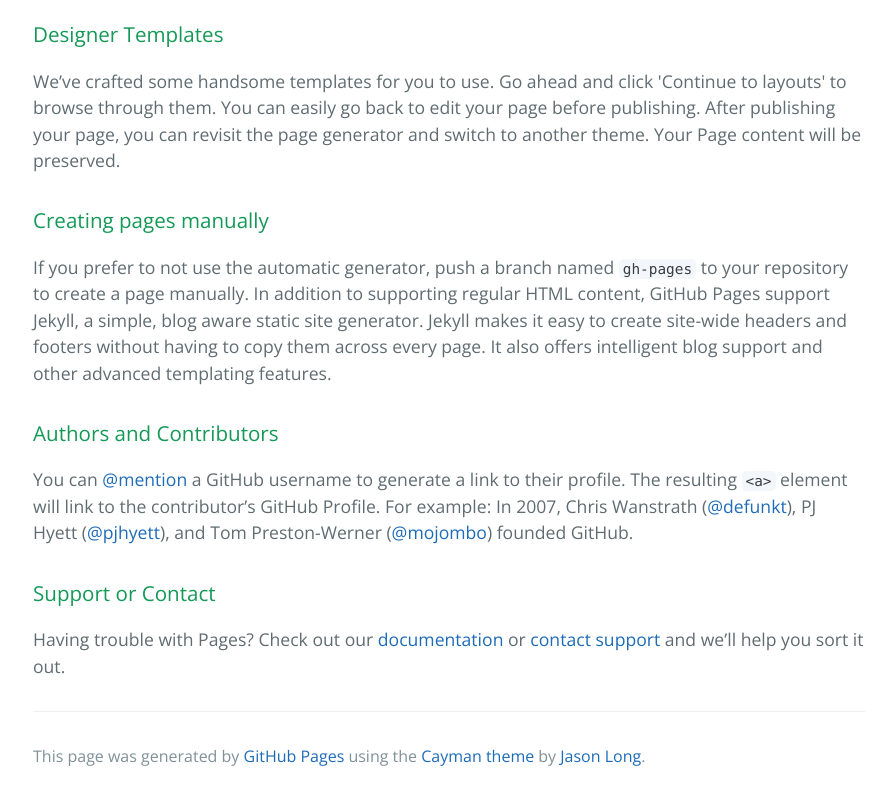
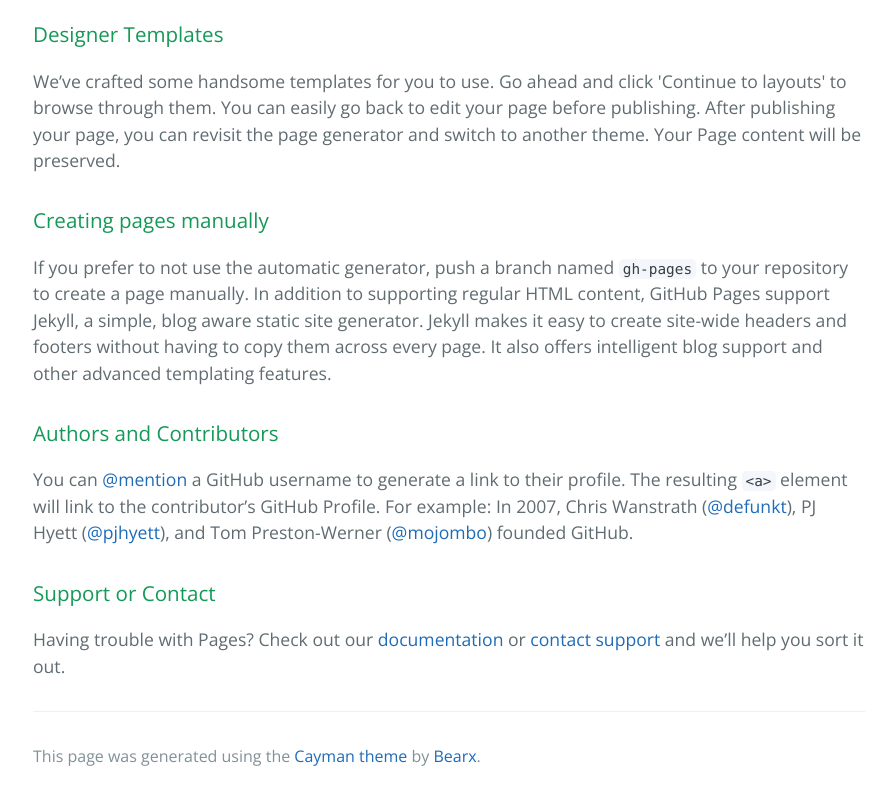
Before and after one commit to bigbearxiong/bigbearxiong.github.io, a plain HTML site: page index.html in a window 1280 px wide. Shown: the part 469-1269 px from the top of the page, without its empty margins (191-1087 px from the left). Drawn offline with nearby package versions, Linux system fonts and the light colour scheme.

Commit message:
Update index.html

```diff
--- a/index.html
+++ b/index.html
@@ -43,7 +43,7 @@
 
       <footer class="site-footer">
 
-        <span class="site-footer-credits">This page was generated by <a href="https://pages.github.com">GitHub Pages</a> using the <a href="https://github.com/jasonlong/cayman-theme">Cayman theme</a> by <a href="https://twitter.com/jasonlong">Jason Long</a>.</span>
+        <span class="site-footer-credits">This page was generated using the <a href="https://github.com/jasonlong/cayman-theme">Cayman theme</a> by <a href="https://github.com/bigbearxiong">Bearx</a>.</span>
       </footer>
 
     </section>
```
